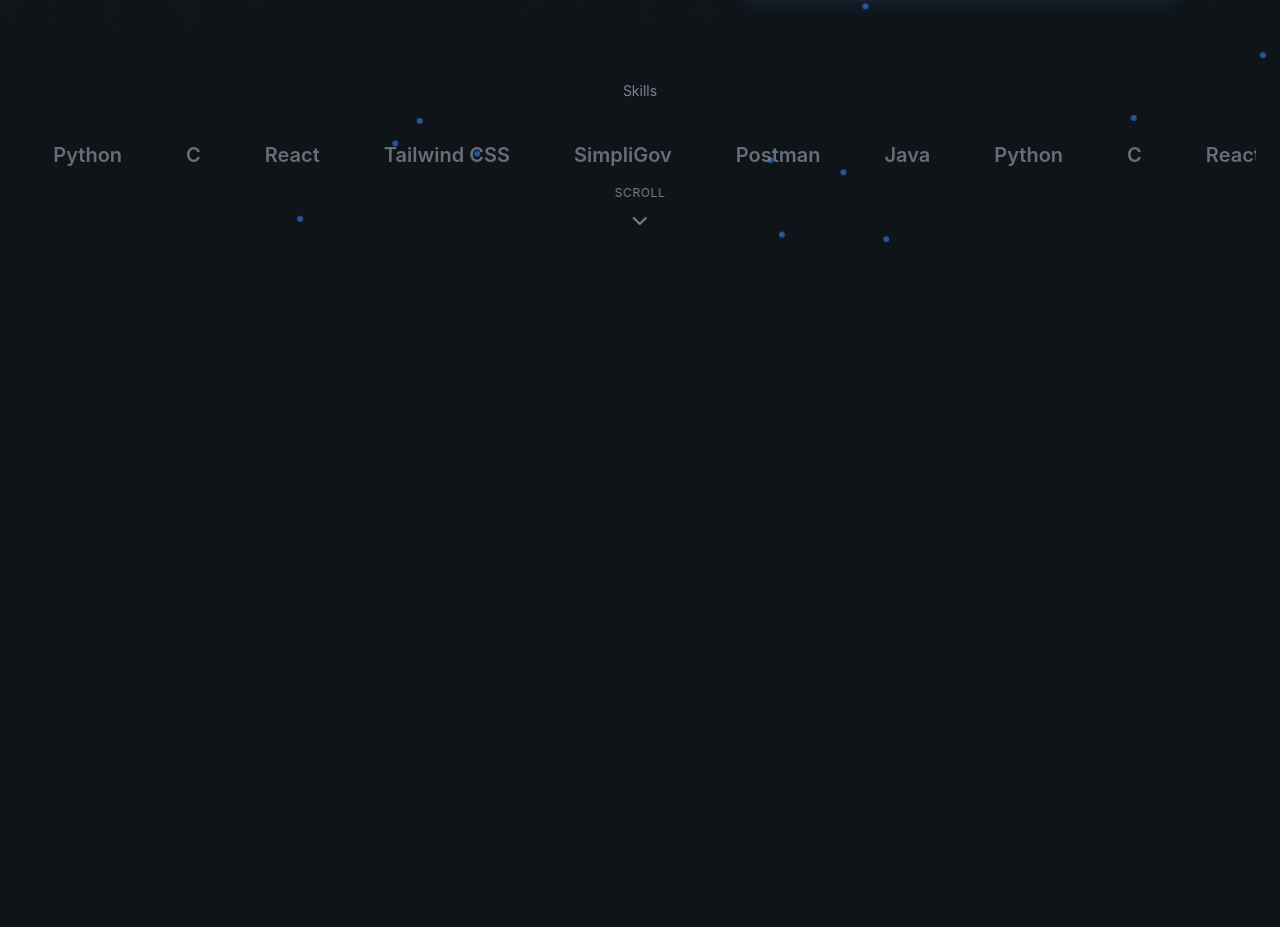
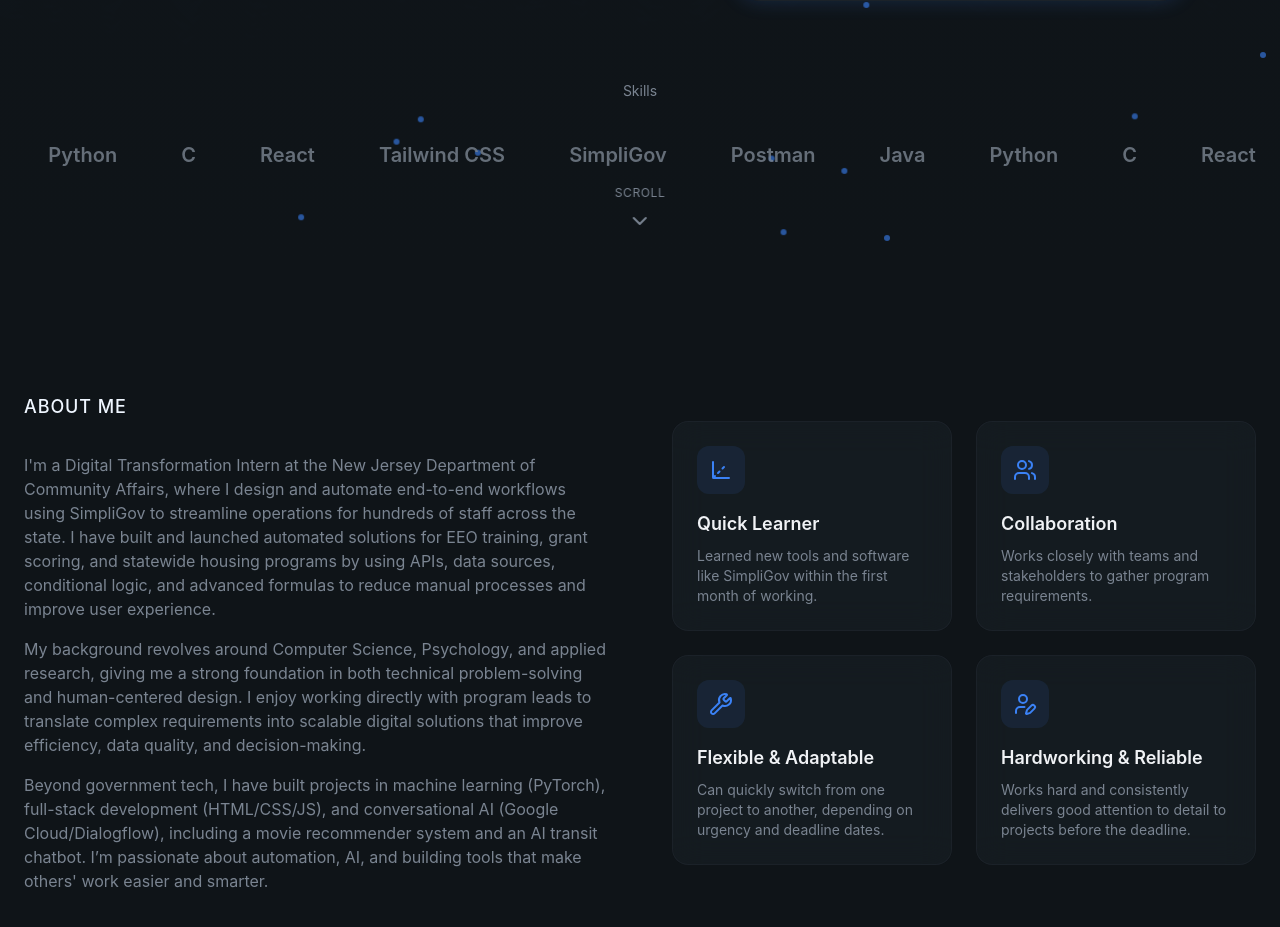
Before and after one commit to jlatresvalles/personal-portfolio, a React (Vite) app: page / in a window 1280 px wide. Shown: the part 683-1610 px from the top of the page. Before the commit the page ends 948 px from the top, so only its background shows below. Built offline with nearby package versions, Linux system fonts and the light colour scheme.

Commit message:
Added About section, projects next

```diff
--- a/src/index.css
+++ b/src/index.css
@@ -10,7 +10,7 @@
   --color-primary-foreground: #ffffff;
 
   --color-secondary: #1f2830;
-  --color-secondary-foreground: #20b2a6;
+  --color-secondary-foreground: #eff6ff;
 
   --color-muted: #252e37;
   --color-muted-foreground: #7a8491;
--- a/src/layout/Navbar.jsx
+++ b/src/layout/Navbar.jsx
@@ -80,13 +80,16 @@ export const Navbar = () => {
                                 href={link.href}
                                 target={link.external ? "_blank" : undefined}
                                 rel={link.external ? "noopener noreferrer" : undefined}
+                                onClick={() => setIsMobileMenuOpen(false)}
                                 className="text-lg text-muted-foreground hover:text-foreground py-2"
                             >
                                 {link.label}
                             </a>
                         ))}
 
-                    <Button>Contact Me</Button>
+                    <Button onClick={() => setIsMobileMenuOpen(false)}>
+                        Contact Me
+                    </Button>
                 </div>
             </div>
             )}
--- a/src/sections/About.jsx
+++ b/src/sections/About.jsx
@@ -1,3 +1,73 @@
+import { Axis3DIcon, UserPen, Users, Wrench } from "lucide-react";
+
+const highlights = [
+    {
+        icon: Axis3DIcon,
+        title: "Quick Learner",
+        description:
+            "Learned new tools and software like SimpliGov within the first month of working.",
+    },
+    {
+        icon: Users,
+        title: "Collaboration",
+        description:
+            "Works closely with teams and stakeholders to gather program requirements.",
+    },
+    {
+        icon: Wrench,
+        title: "Flexible & Adaptable",
+        description:
+            "Can quickly switch from one project to another, depending on urgency and deadline dates.",
+    },
+    {
+        icon: UserPen,
+        title: "Hardworking & Reliable",
+        description:
+            "Works hard and consistently delivers good attention to detail to projects before the deadline.",
+    },
+]
+
 export const About = () => {
-    return <section></section>;
+    return (
+        <section
+            id="about"
+            className="py-32 relative overflow-hidden"
+        >
+            <div className="container mx-auto px-6 relative z-10">
+                <div className="grid lg:grid-cols-2 gap-16 items-center">
+                    {/*  Left Column */}
+                    <div className="space-y-8">
+                        <div className="animate-fade-in">
+                            <span className="text-secondary-foreground text-lg font-medium tracking-wider uppercase">About Me</span>
+                        </div>
+
+                        <div className="space-y-4 text-muted-foreground animate-fade-in animation-delay-200">
+                            <p>I'm a Digital Transformation Intern at the New Jersey Department of Community Affairs, where I design and automate end-to-end workflows using SimpliGov to streamline operations for hundreds of staff across the state. I have built and launched automated solutions for EEO training, grant scoring, and statewide housing programs by using APIs, data sources, conditional logic, and advanced formulas to reduce manual processes and improve user experience.</p>
+
+                            <p>My background revolves around Computer Science, Psychology, and applied research, giving me a strong foundation in both technical problem-solving and human-centered design. I enjoy working directly with program leads to translate complex requirements into scalable digital solutions that improve efficiency, data quality, and decision-making.</p>
+
+                            <p>Beyond government tech, I have built projects in machine learning (PyTorch), full-stack development (HTML/CSS/JS), and conversational AI (Google Cloud/Dialogflow), including a movie recommender system and an AI transit chatbot. I’m passionate about automation, AI, and building tools that make others' work easier and smarter.</p>
+                        </div>
+                    </div>
+
+                    {/* Right Column - Highlights */}
+                    <div className="grid sm:grid-cols-2 gap-6">
+                        {highlights.map((item, idx) => (
+                            <div
+                                key={idx}
+                                className="glass p-6 rounded-2xl animate-fade-in"
+                                style={{animationDelay: `${(idx + 1) * 100}ms`}}
+                            >
+                                <div className="w-12 h-12 rounded-xl bg-primary/10 flex items-center justify-center mb-4 hover:bg-primary/20">
+                                    <item.icon className="w-6 h-6 text-primary" />
+                                </div>
+                                <h3 className="text-lg font-semibold mb-2">{item.title}</h3>
+                                <p className="text-sm text-muted-foreground">{item.description}</p>
+                            </div>
+                        ))}
+                    </div>
+                </div>
+            </div>
+        </section>
+    );
 }
```
